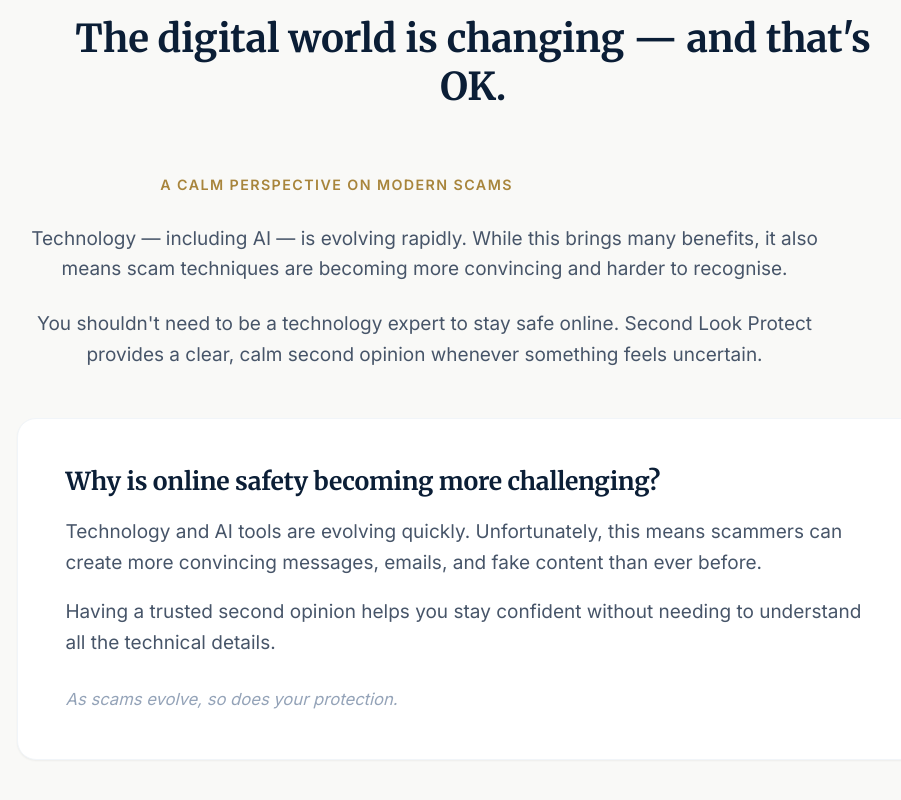
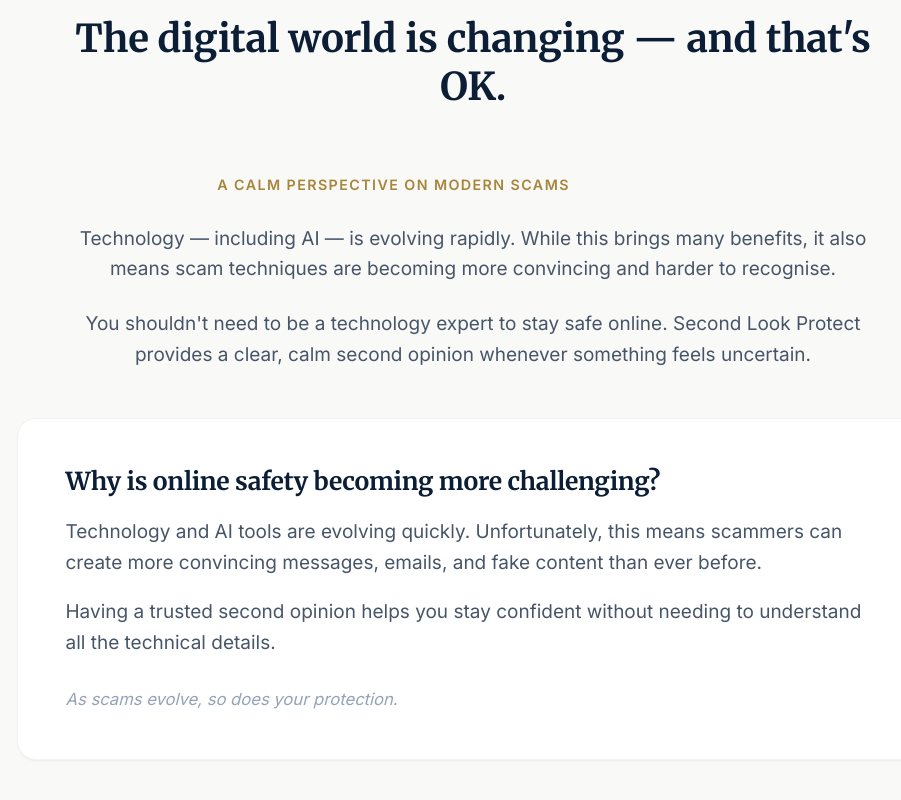
Before and after one commit to krowan444/Second-Look-Protect, a React (Vite) app: page / in a window 1280 px wide. Shown: the part 3507-4307 px from the top of the page, without its empty margins (167-1068 px from the left). Built offline with nearby package versions, Linux system fonts and the light colour scheme; no server answers.

Commit message:
Centre-constrain digital education intro text in max-w-2xl wrapper

```diff
--- a/src/App.tsx
+++ b/src/App.tsx
@@ -630,17 +630,19 @@ export default function App() {
             title="The digital world is changing — and that's OK."
           />
 
-          <p className="text-[#A8853C] text-xs font-semibold tracking-widest uppercase text-center mb-6">
+          <div className="max-w-2xl mx-auto text-center">
+            <p className="text-[#A8853C] text-xs font-semibold tracking-widest uppercase mb-6">
               A calm perspective on modern scams
             </p>
 
-          <p className="text-slate-600 text-base leading-relaxed mb-5 text-center">
+            <p className="text-slate-600 text-base leading-relaxed mb-5">
               Technology — including AI — is evolving rapidly. While this brings many benefits, it also means scam techniques are becoming more convincing and harder to recognise.
             </p>
 
-          <p className="text-slate-600 text-base leading-relaxed mb-10 text-center">
+            <p className="text-slate-600 text-base leading-relaxed mb-10">
               You shouldn't need to be a technology expert to stay safe online. Second Look Protect provides a clear, calm second opinion whenever something feels uncertain.
             </p>
+          </div>
 
           <div className="bg-white border border-slate-100 rounded-xl p-8 md:p-10 shadow-sm">
             <h3 className="text-[#0B1E36] text-lg font-semibold mb-4">
```
Lines whose indentation alone changed are shown as unchanged.
